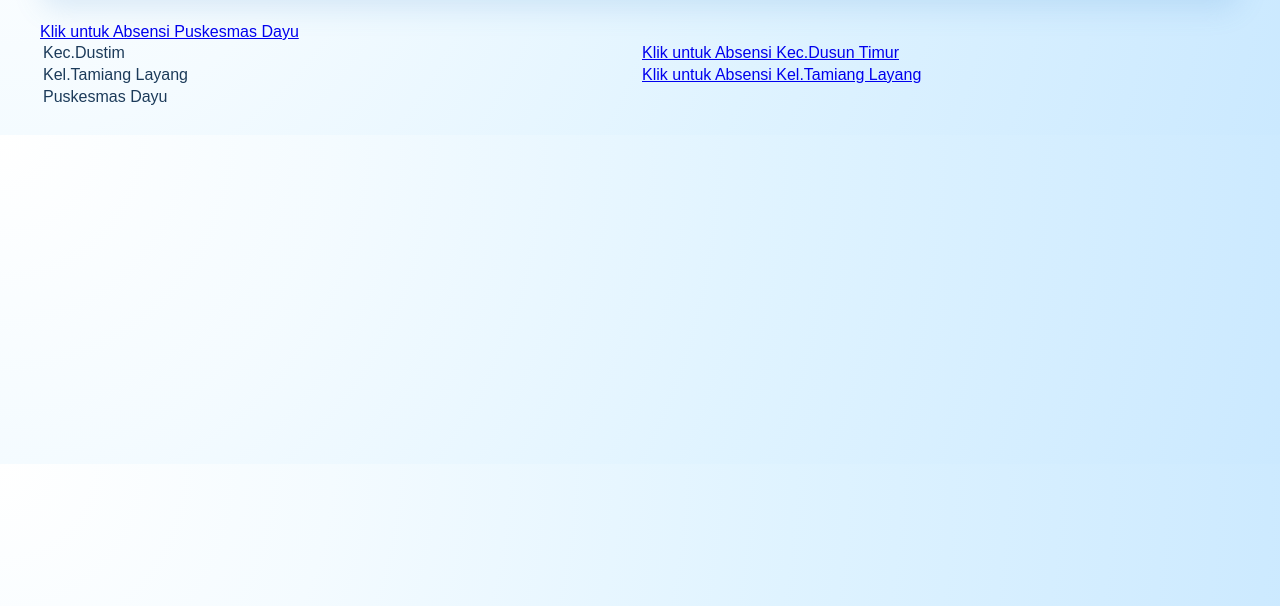
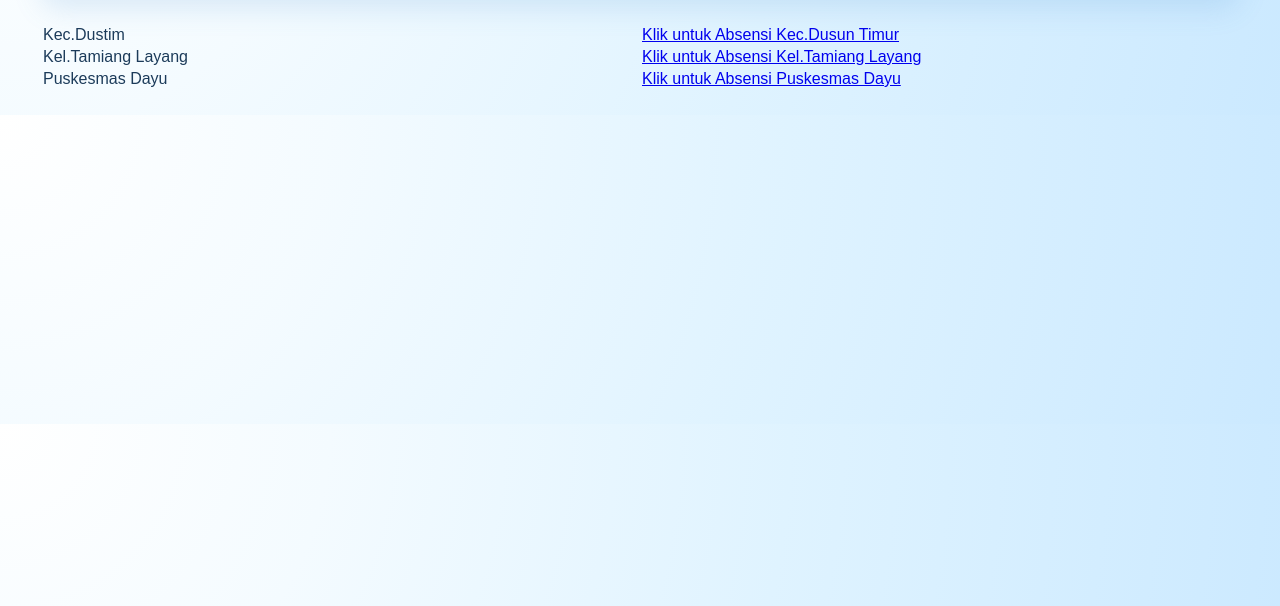
Before and after one commit to inyel79-lgtm/Absensi, a plain HTML site: page index.html in a window 1280 px wide. Shown: the part 194-800 px from the top of the page. Drawn offline with nearby package versions, Linux system fonts and the light colour scheme.

Commit message:
Fix table structure in index.html

```diff
--- a/index.html
+++ b/index.html
@@ -192,7 +192,7 @@
                <td width="50%">
                    Puskesmas Dayu
                </td>
-                <tr>
+                <td>
                     <a link href="puskesmas_dayu.html">Klik untuk Absensi Puskesmas Dayu</a>
                 </td>
             </tr>
```
